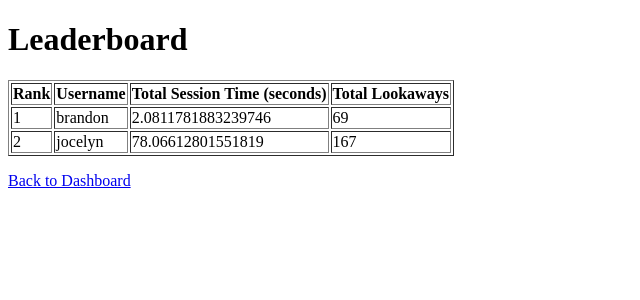
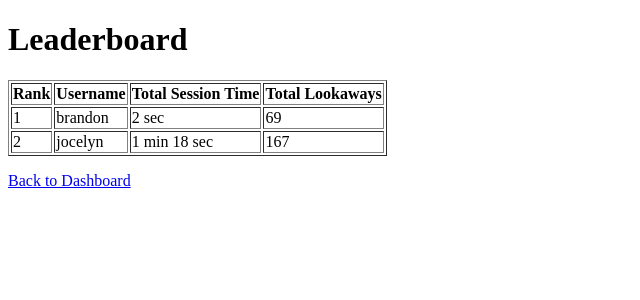
Before and after one commit to jocelynkwa/CapCap, a Flask app: page /leaderboard in a window 1280 px wide. Shown: the top 300 px of the page, without its empty margins (0-640 px from the left). Run offline with Flask 3, Linux system fonts and the light colour scheme; data comes from the database, SQL or seed files in the repository; both versions use the stored data as it was after the commit.

Commit message:
Fixed decimal places

```diff
--- a/app.py
+++ b/app.py
@@ -10,6 +10,18 @@ app.config['PERMANENT_SESSION_LIFETIME'] = timedelta(minutes=30)
 
 db = SQLAlchemy(app)
 bcrypt = Bcrypt(app)
+
+# Define a custom filter for formatting time in minutes and seconds
+def format_time(seconds):
+    minutes = int(seconds // 60)
+    remaining_seconds = int(seconds % 60)
+    if minutes > 0:
+        return f"{minutes} min {remaining_seconds} sec"
+    else:
+        return f"{remaining_seconds} sec"
+
+# Register the custom filter with Jinja
+app.jinja_env.filters['format_time'] = format_time
 
 @app.route('/')
 def home():
--- a/templates/dashboard.html
+++ b/templates/dashboard.html
@@ -18,7 +18,7 @@
     <h2>Your Session Progress</h2>
     <ul>
         {% for session in progress %}
-        <li>Session Time: {{ session.session_time }} seconds, Look-Away Count: {{ session.look_away_count }}</li>
+        <li>Session Time: {{ session.session_time | round(2) }} seconds, Look-Away Count: {{ session.look_away_count }}</li>
         {% endfor %}
     </ul>
 
--- a/templates/leaderboard.html
+++ b/templates/leaderboard.html
@@ -11,14 +11,14 @@
         <tr>
             <th>Rank</th>
             <th>Username</th>
-            <th>Total Session Time (seconds)</th>
+            <th>Total Session Time</th>
             <th>Total Lookaways</th>
         </tr>
         {% for user in leaderboard %}
         <tr>
             <td>{{ loop.index }}</td>
             <td>{{ user.username }}</td>
-            <td>{{ user.total_time }}</td>
+            <td>{{ user.total_time | format_time }}</td>  <!-- Apply the custom filter here -->
             <td>{{ user.total_lookaways }}</td>
         </tr>
         {% endfor %}
```
Also changed, not shown: instance/lookaway_app.db, package-lock.json.
